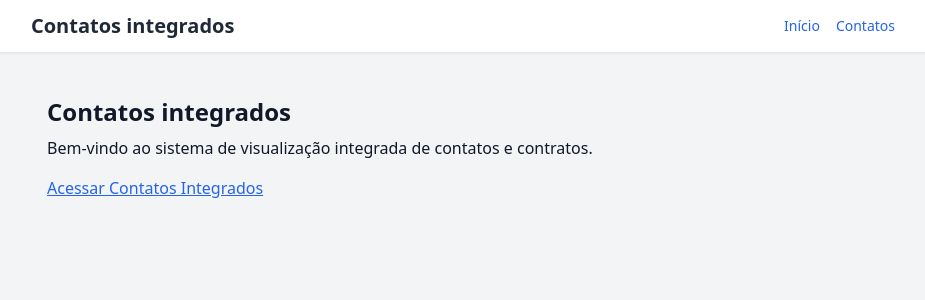
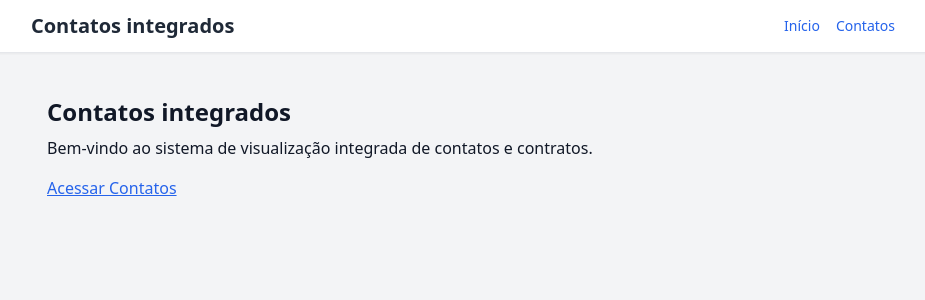
Before and after one commit to tfeijo/frontend-redix, a Next.js app: page / in a window 1280 px wide. Shown: the top 300 px of the page, without its empty margins (177-1102 px from the left). Built offline with nearby package versions, Linux system fonts and the light colour scheme.

Commit message:
feat: adiciona componente quando não há registros

```diff
--- a/src/app/contatos/completo/page.tsx
+++ b/src/app/contatos/completo/page.tsx
@@ -1,6 +1,8 @@
 'use client';
 
 import CardContato from '@/components/CardContato';
+import EmptyState from '@/components/EmptyState';
+
 import { useContatosCompletos } from '@/hooks/useContatosCompletos';
 
 export default function ContatosCompletos() {
@@ -10,6 +12,11 @@ export default function ContatosCompletos() {
     <section className="space-y-4">
       {loading && <p>Carregando...</p>}
       {error && <p className="text-red-500">{error}</p>}
+
+      {!loading && !error && dados.length === 0 && (
+        <EmptyState message="Nenhum contato encontrado." />
+      )}
+
       {dados.map((item, index) => (
         <CardContato key={index} {...item} />
       ))}
--- a/src/app/page.tsx
+++ b/src/app/page.tsx
@@ -8,7 +8,7 @@ export default function Home() {
 
       <nav>
         <Link href="/contatos/completo" className="text-blue-600 underline">
-          Acessar Contatos Integrados
+          Acessar Contatos
         </Link>
       </nav>
     </main>
--- /dev/null
+++ b/src/components/EmptyState.tsx
@@ -0,0 +1,11 @@
+type EmptyStateProps = {
+  message: string;
+};
+
+export default function EmptyState({ message }: EmptyStateProps) {
+  return (
+    <div className="text-center text-gray-500 p-6 border border-dashed rounded-lg">
+      <p>{message}</p>
+    </div>
+  );
+}
```
